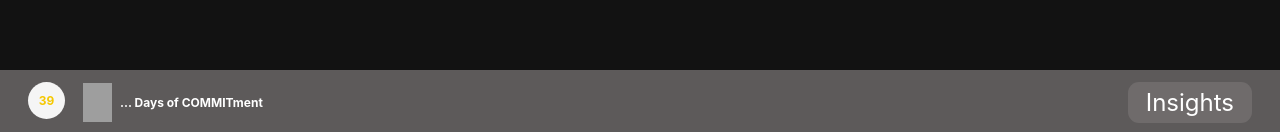
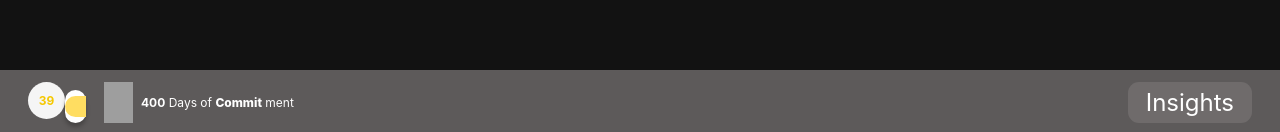
Before and after one commit to NicoBoeklen/GamificationDashboard, a Vue app in the folder frontend/: page /dashboard in a window 1280 px wide. Shown: the part 795-927 px from the top of the page. Built offline with nearby package versions, Linux system fonts and the light colour scheme; grey boxes are pictures that could not be loaded.

Commit message:
dashboard

```diff
--- a/frontend/src/components/DashboardHome.vue
+++ b/frontend/src/components/DashboardHome.vue
@@ -1,140 +1,119 @@
 <template>
   <Header/>
-  <section class="insight-section">
-    <div class="commit-container">
-      <div class="commit-info">
-        <span class="circle">39</span>
-        <div class="progress-bar-container">
+  <section class="container">
+    <header class="counter-wrapper">
+      <div class="counter-box">
+        <div class="counter-number">39</div>
+        <div class="progress-bar-wrapper">
           <div class="progress-bar"></div>
         </div>
       </div>
-      <article class="commit-article">
-        <img loading="lazy" src="https://cdn.builder.io/api/v1/image/assets/TEMP/a15a58212de51f3f8af173f0f65e334091b691385ab3ae8e623d83ef49bba2bc?apiKey=b979e3b43d464a49a8e4c392f6c7b6d1&" alt="Commitment Image" class="commit-image" />
-        <div class="commit-details">
-          <span class="commit-days">... Days of COMMITment</span>
-        </div>
-      </article>
-    </div>
-    <nav class="insight-navigation">Insights</nav>
+      <div class="commitment-wrapper">
+        <img loading="lazy" src="https://cdn.builder.io/api/v1/image/assets/TEMP/a15a58212de51f3f8af173f0f65e334091b691385ab3ae8e623d83ef49bba2bc?apiKey=b979e3b43d464a49a8e4c392f6c7b6d1&" class="commitment-logo" alt="Commitment Logo" />
+        <p class="commitment-text"> <span class="strong-text">400</span> <span>Days of</span> <span class="bold-text">Commit</span> <span>ment</span> </p>
+      </div>
+    </header>
+    <button class="insights-button">Insights</button>
   </section>
 </template>
-
-<script lang="ts">
-import { defineComponent } from 'vue';
-import Header from "./Header.vue";
-
-export default defineComponent({
-  name: 'InsightsComponent'
-});
-</script>
-
 <style scoped>
-.insight-section {
+.container {
   display: flex;
   justify-content: space-between;
   gap: 1px;
   padding: 12px 28px;
   background-color: var(--1st, #5d5a5a);
 }
-
 @media (max-width: 991px) {
-  .insight-section {
+  .container {
     flex-wrap: wrap;
     padding: 0 20px;
   }
 }
 
-.commit-container {
+.counter-wrapper {
   display: flex;
   gap: 1px;
 }
-
-.commit-info {
+.counter-box {
   display: flex;
   gap: 0;
 }
-
-.circle {
+.counter-number {
   display: flex;
+  justify-content: center;
   align-items: center;
-  justify-content: center;
   width: 37px;
   height: 37px;
   padding: 0 10px;
-  border-radius: 50%;
+  border-radius: 262px;
   background-color: #f5f5f5;
   color: #f5c800;
   font: 700 12px Inter, sans-serif;
+  white-space: nowrap;
 }
 
 @media (max-width: 991px) {
-  .circle {
-    white-space: initial;
+  .counter-number {
+    white-space: normal;
   }
 }
-
-.progress-bar-container {
+.progress-bar-wrapper {
   display: flex;
   flex-direction: column;
   justify-content: center;
   margin-top: 8px;
+  border-radius: 26px;
   background-color: #fff;
-  border-radius: 26px;
-  box-shadow: 0px 4px 4px rgba(0, 0, 0, 0.25);
+  box-shadow: 0 4px 4px rgba(0, 0, 0, 0.25);
 }
-
 .progress-bar {
+  width: 21px;
   height: 21px;
+  border-radius: 26px 0 0 26px;
   background-color: #ffdd61;
-  border-radius: 26px 0 0 26px;
 }
-
-.commit-article {
+.commitment-wrapper {
   display: flex;
-  align-items: center;
+  justify-content: center;
   gap: 8px;
   padding: 0 17px;
   font-size: 12px;
+  font-weight: 400;
   color: var(--FrameColor, #fff);
-  font-weight: 400;
 }
-
-.commit-image {
+.commitment-logo {
   width: 29px;
   aspect-ratio: 0.75;
   object-fit: cover;
   object-position: center;
 }
-
-.commit-details {
-  display: flex;
-  align-items: center;
+.commitment-text {
+  margin: auto 0;
   font-family: Inter, sans-serif;
 }
-
-.commit-days, .commit-strong {
-  font-weight: bold;
-  color: #fff;
+.strong-text {
+  font-weight: 700;
+  color: rgba(255, 255, 255, 1);
 }
-
-.commit-text {
-  color: #fff;
+.bold-text {
+  font-weight: 800;
+  color: rgba(255, 255, 255, 1);
 }
-
-.insight-navigation {
-  display: flex;
-  align-items: center;
-  justify-content: center;
+.insights-button {
   padding: 6px 18px;
+  border-radius: 11px;
   background-color: var(--Button, #6f6b6b);
   color: #fff;
   font: 400 24px Inter, sans-serif;
-  border-radius: 11px;
+  white-space: nowrap;
 }
-
 @media (max-width: 991px) {
-  .insight-navigation {
-    white-space: initial;
+  .insights-button {
+    white-space: normal;
   }
 }
 </style>
+<script setup lang="ts">
+import Header from "./Header.vue";
+</script>
```
